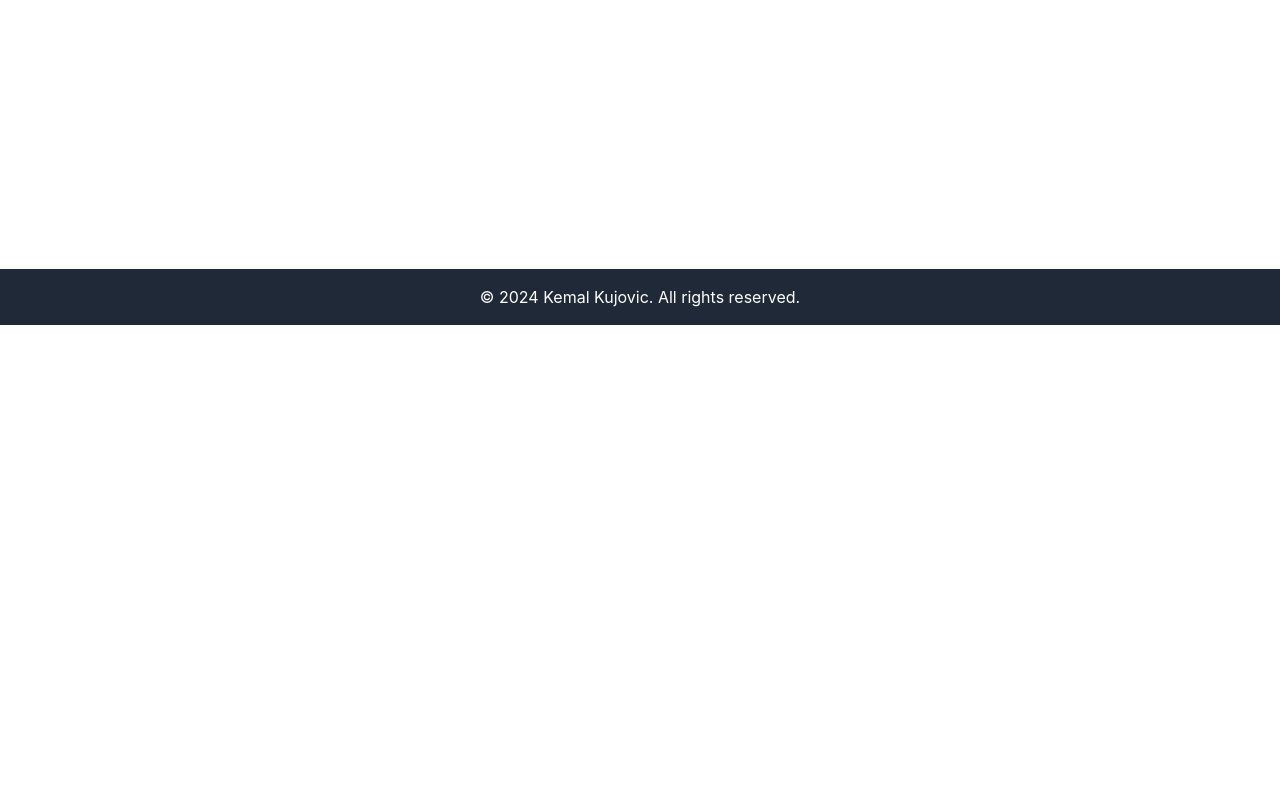
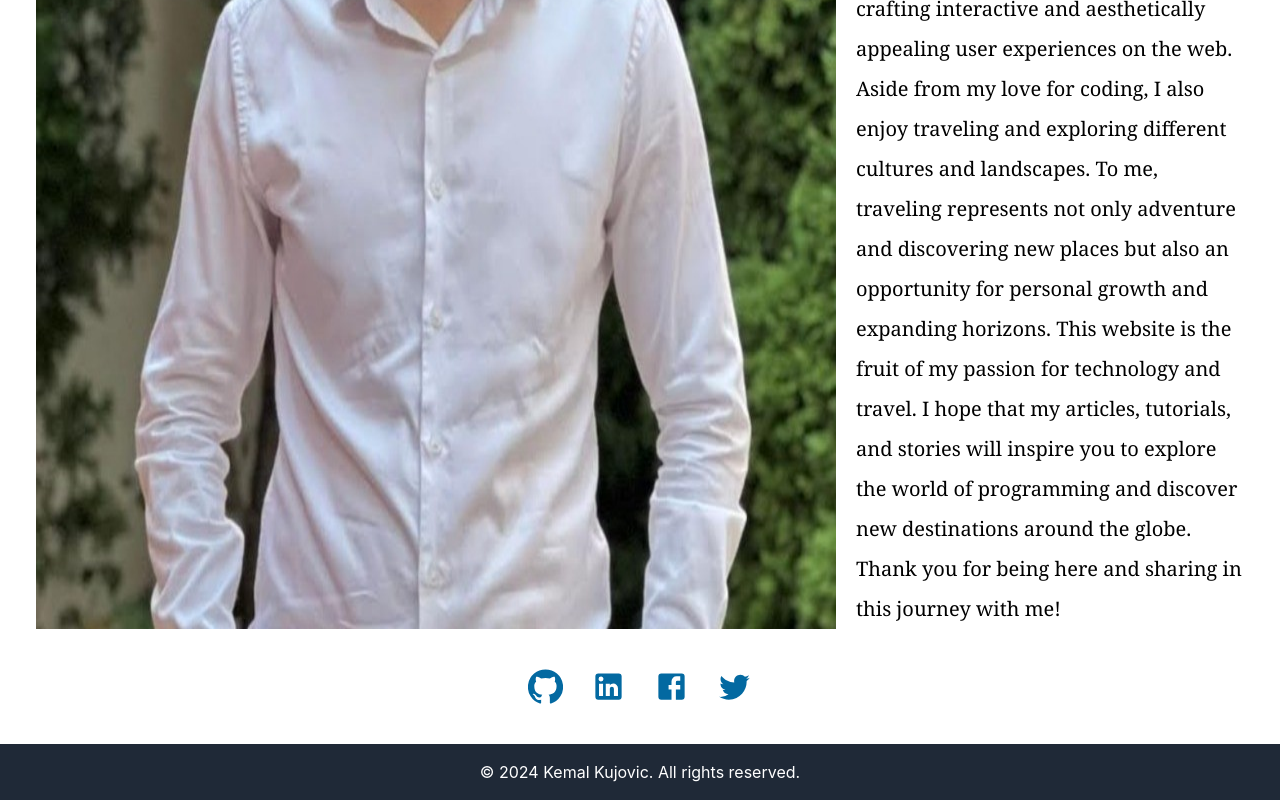
Before and after one commit to kemalkujovic/web-presentation, a React (Create React App) app: page /about in a window 1280 px wide. Shown: the part 636-1436 px from the top of the page. Before the commit the page ends 961 px from the top, so only its background shows below. Built offline with nearby package versions, Linux system fonts and the light colour scheme.

Commit message:
build about page

```diff
--- a/src/Pages/AboutPage.jsx
+++ b/src/Pages/AboutPage.jsx
@@ -1,7 +1,21 @@
 import React from "react";
-
+import FeatureItem from "../components/FeatureItem";
+import Author from "../assets/Kemal-Kujovic.jpg";
+import SocialCard from "../components/SocialCard";
 const AboutPage = () => {
-  return <div className="min-h-screen">AboutPage</div>;
+  return (
+    <div className="min-h-screen my-10">
+      <FeatureItem
+        descrpiton="Welcome! My name is Kemal Kujović, and I hail from city of Novi Pazar in Serbia. With a passion for technology and programming, I've been exploring the world of information technology for three years now, focusing on studies at Alfa University.
+        My interest in programming, particularly frontend development, has grown out of a desire to create inspiring and useful digital content. I'm fascinated by the possibilities that technology offers in crafting interactive and aesthetically appealing user experiences on the web.
+        Aside from my love for coding, I also enjoy traveling and exploring different cultures and landscapes. To me, traveling represents not only adventure and discovering new places but also an opportunity for personal growth and expanding horizons.
+        This website is the fruit of my passion for technology and travel. I hope that my articles, tutorials, and stories will inspire you to explore the world of programming and discover new destinations around the globe.
+        Thank you for being here and sharing in this journey with me!"
+        image={Author}
+      />
+      <SocialCard />
+    </div>
+  );
 };
 
 export default AboutPage;
--- a/src/components/Country.jsx
+++ b/src/components/Country.jsx
@@ -1,5 +1,6 @@
 import React from "react";
 import VideoPlayer from "./VidePlayer";
+import FeatureItem from "./FeatureItem";
 
 const Country = ({ title, descrpiton, image, video }) => {
   return (
@@ -7,14 +8,7 @@ const Country = ({ title, descrpiton, image, video }) => {
       <h1 className="font-semibold text-center text-2xl my-5">
         Travel to {title}
       </h1>
-      <div className="flex mx-4 my-3 max-xl:flex-wrap gap-5">
-        <img src={image} alt="" className="w-full" />
-        <div className="flex items-center">
-          <p className="text-xl max-md:text-lg font-serif leading-10">
-            {descrpiton}
-          </p>
-        </div>
-      </div>
+      <FeatureItem descrpiton={descrpiton} image={image} />
       <h1 className="font-semibold text-2xl text-center mx-5">
         Video for {title}
       </h1>
--- /dev/null
+++ b/src/components/FeatureItem.jsx
@@ -0,0 +1,16 @@
+import React from "react";
+
+const FeatureItem = ({ image, descrpiton }) => {
+  return (
+    <div className="flex mx-4 my-3 max-xl:flex-wrap gap-5">
+      <img src={image} alt="" className="w-full" />
+      <div className="flex items-center">
+        <p className="text-xl max-md:text-lg font-serif leading-10">
+          {descrpiton}
+        </p>
+      </div>
+    </div>
+  );
+};
+
+export default FeatureItem;
--- /dev/null
+++ b/src/components/SocialCard.jsx
@@ -0,0 +1,34 @@
+import React from "react";
+import GitHubIcon from "@material-ui/icons/GitHub";
+import LinkedInIcon from "@material-ui/icons/LinkedIn";
+import FacebookIcon from "@material-ui/icons/Facebook";
+import TwitterIcon from "@material-ui/icons/Twitter";
+
+const SocialCard = () => {
+  return (
+    <ul className="flex items-center gap-7 justify-center my-10">
+      <li className="text-sky-700 hover:text-sky-500 cursor-pointer">
+        <a href="https://github.com/kemalkujovic" target="_blank">
+          <GitHubIcon fontSize="large" />
+        </a>
+      </li>
+      <li className="text-sky-700 hover:text-sky-500 cursor-pointer">
+        <a href="https://www.linkedin.com/in/kemal-kujovic/" target="_blank">
+          <LinkedInIcon fontSize="large" />
+        </a>
+      </li>
+      <li className="text-sky-700 hover:text-sky-500 cursor-pointer">
+        <a href="https://facebook.com" target="_blank">
+          <FacebookIcon fontSize="large" />
+        </a>
+      </li>
+      <li className="text-sky-700 hover:text-sky-500 cursor-pointer">
+        <a href="https://twitter.com" target="_blank">
+          <TwitterIcon fontSize="large" />
+        </a>
+      </li>
+    </ul>
+  );
+};
+
+export default SocialCard;
```
Also changed, not shown: package.json (+7 -0 lines), 1 other file (tests, documents, lock files or other folders).
